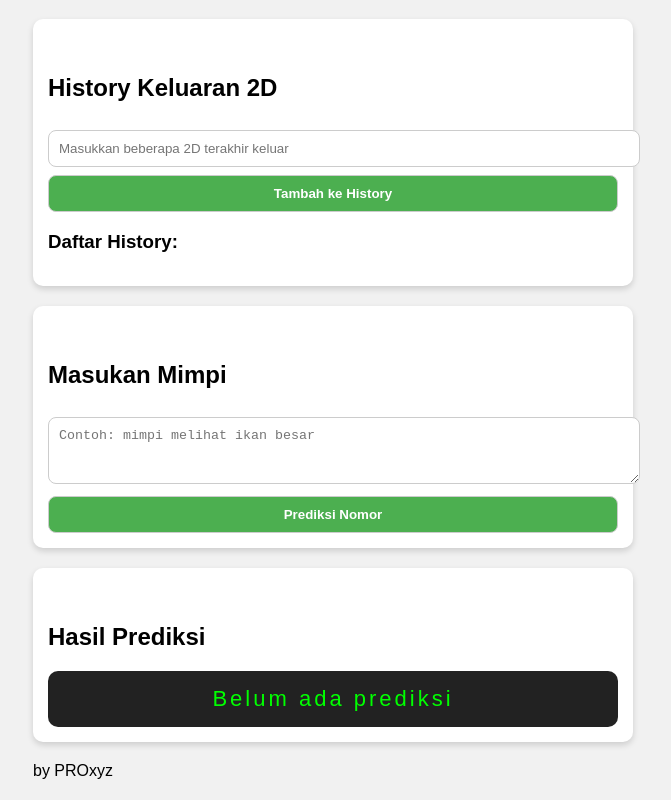
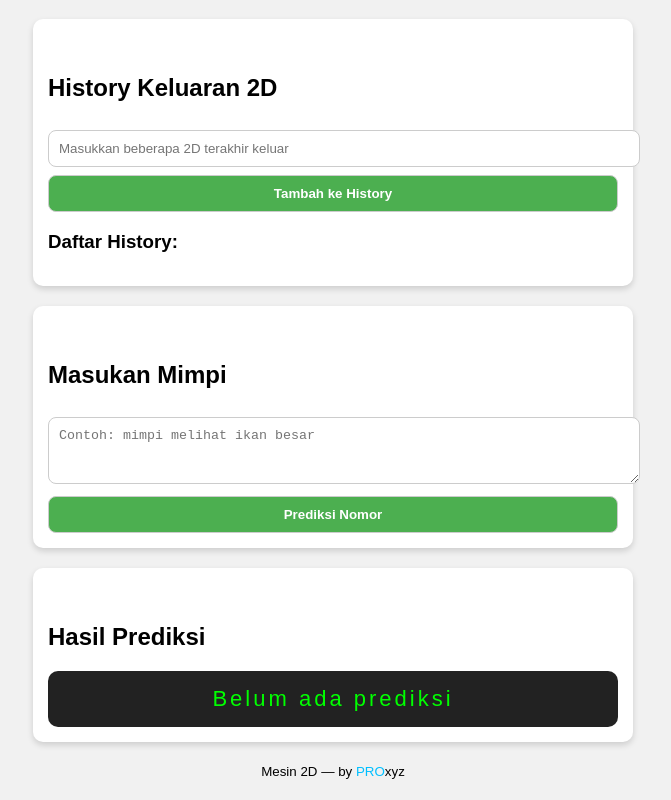
Before and after one commit to byproxyz/byproxyz.github.io, a plain HTML site: page index.html in a window 1280 px wide. Shown: the part 81-881 px from the top of the page, without its empty margins (307-978 px from the left). Drawn offline with Linux system fonts and the light colour scheme.

Commit message:
Update footer with new styling and content

```diff
--- a/index.html
+++ b/index.html
@@ -79,7 +79,7 @@
     <div id="hasil" class="prediksi-box">Belum ada prediksi</div>
 </div>
 
-    <footer>by PROxyz</footer>
+    <footer><center><small>Mesin 2D — by <font color="OOBFFF">PRO</font>xyz</small></center></footer>
 <script>
 // ===================
 // Mapping Mimpi 2D
```
